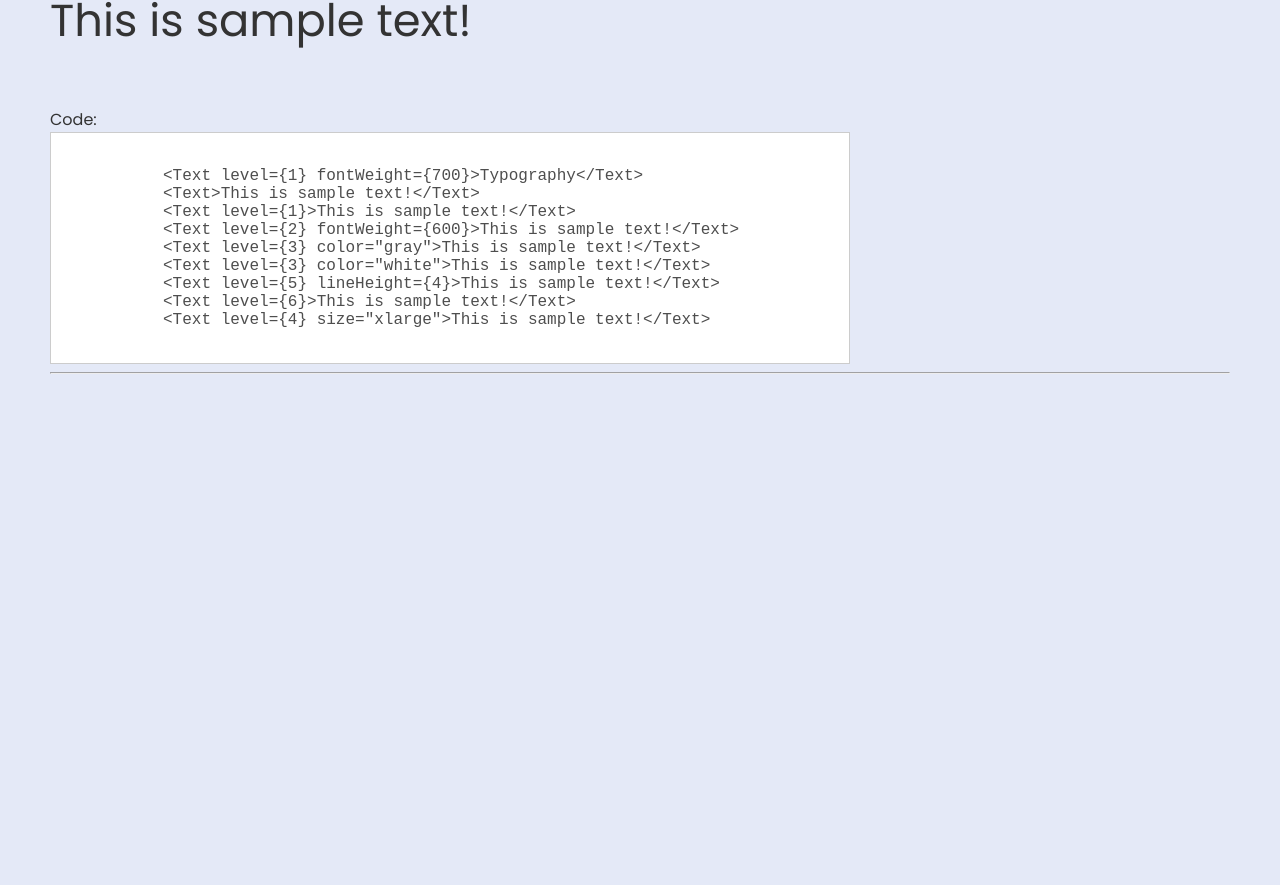
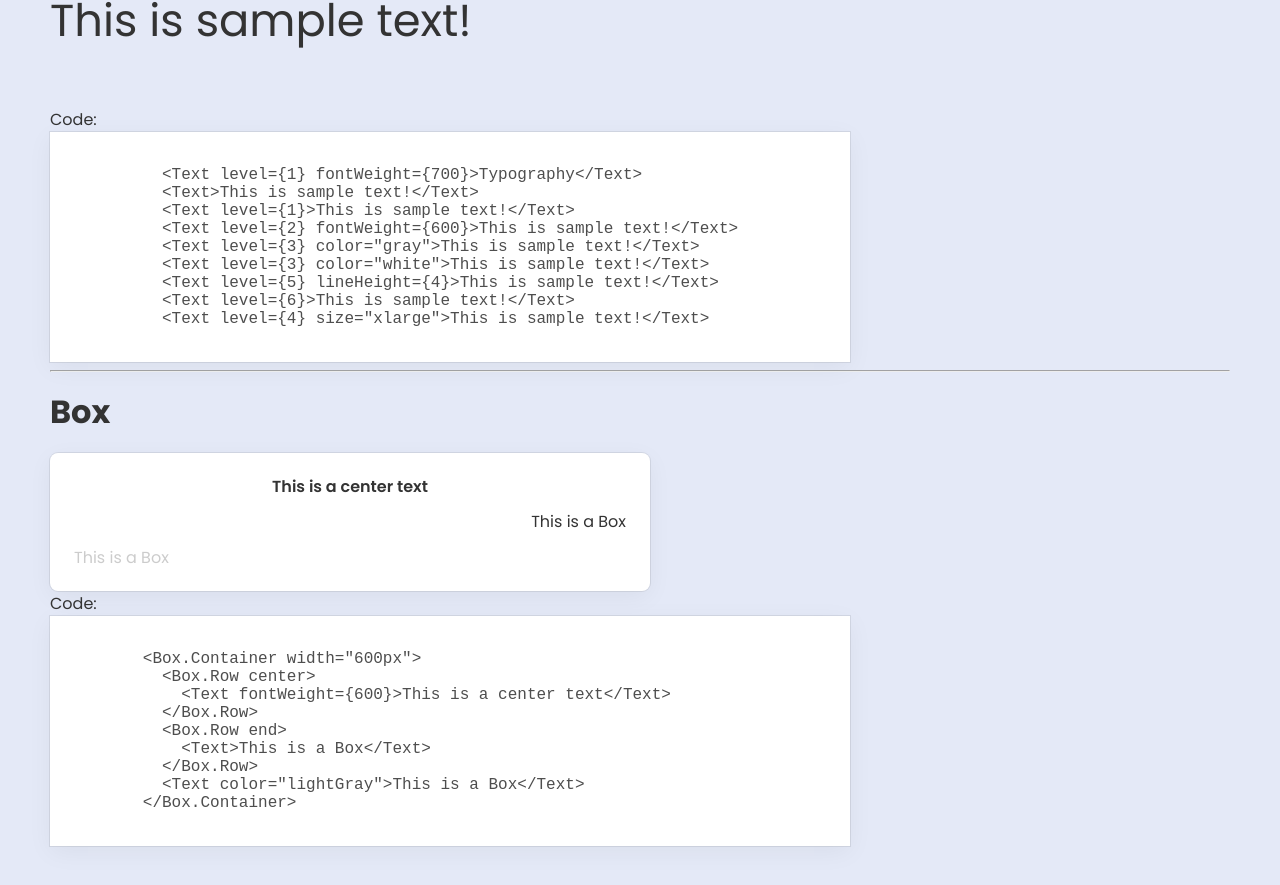
Before and after one commit to pablogeokar/nextjs13-styledComponents, a Next.js app: page / in a window 1280 px wide. Shown: the part 529-1414 px from the top of the page. Before the commit the page ends 961 px from the top, so only its background shows below. Built offline with nearby package versions, Linux system fonts and the light colour scheme.

Commit message:
Iniciando o componente Box

```diff
--- /dev/null
+++ b/src/components/Box/Box.tsx
@@ -0,0 +1,36 @@
+import styled from "styled-components";
+
+type BoxProps = {
+  width?: string;
+  variation?: 1 | 2
+}
+
+type RowProps = {
+  center?: boolean
+  end?: boolean
+}
+
+export const Container = styled.div<BoxProps>`
+  display: flex;
+  flex-direction: column;
+  justify-content: center;
+  gap: 1rem;
+  background-color: ${({ theme }) => theme.colors.white};
+  width: ${attr => attr.width};
+  padding: 1.5rem;
+  border-radius: 8px;
+  box-shadow: ${attr => {
+    if (attr.variation === undefined) return ({ theme }) => theme.boxShadows.shadow01
+    if (attr.variation === 1) return ({ theme }) => theme.boxShadows.shadow01
+    if (attr.variation === 2) return ({ theme }) => theme.boxShadows.shadow02
+  }};
+`
+
+export const Row = styled.div<RowProps>`
+  display: flex;
+  justify-content: ${attr => {
+    if (attr.center) return 'center'
+    if (attr.end) return 'flex-end'
+  }};
+  gap: 1rem;
+`
--- a/src/components/GlobalStyle.tsx
+++ b/src/components/GlobalStyle.tsx
@@ -42,7 +42,7 @@ const GlobalStyle = createGlobalStyle`
     background-color: #fff;
     width: 800px;
     color: #4e4e4e;
-    border: solid 1px #ccc;
+    box-shadow: rgba(0, 0, 0, 0.05) 0px 6px 24px 0px, rgba(0, 0, 0, 0.08) 0px 0px 0px 1px;
   }
 
   * {
--- a/src/components/index.ts
+++ b/src/components/index.ts
@@ -1,3 +1,4 @@
 import { Text } from "./Text/Text";
+import * as Box from "./Box/Box";
 
-export { Text };
+export { Text, Box };
--- a/src/config/themes.ts
+++ b/src/config/themes.ts
@@ -8,14 +8,24 @@ export const light: DefaultTheme = {
     gray: "#333",
     lightGray: "#ccc",
   },
+  boxShadows: {
+    shadow01:
+      "rgba(0, 0, 0, 0.05) 0px 6px 24px 0px, rgba(0, 0, 0, 0.08) 0px 0px 0px 1px",
+    shadow02: "box-shadow: rgba(17, 17, 26, 0.1) 0px 0px 16px;",
+  },
 };
 
 export const dark: DefaultTheme = {
   colors: {
     body: "#1c1c1c",
-    black: "#E4E9F7",
-    white: "#fff",
-    gray: "#333",
+    black: "#fff",
+    white: "#1c1c1c",
+    gray: "#E4E9F7",
     lightGray: "#ccc",
   },
+  boxShadows: {
+    shadow01:
+      "rgba(0, 0, 0, 0.05) 0px 6px 24px 0px, rgba(0, 0, 0, 0.08) 0px 0px 0px 1px",
+    shadow02: "box-shadow: rgba(17, 17, 26, 0.1) 0px 0px 16px;",
+  },
 };
--- a/src/pages/index.tsx
+++ b/src/pages/index.tsx
@@ -1,6 +1,6 @@
 
 import styled from "styled-components"
-import { Text } from "../components"
+import { Text, Box } from "../components"
 
 
 export default function StyleGuide() {
@@ -33,6 +33,33 @@ export default function StyleGuide() {
         }
       </pre>
       <hr />
+
+      {/** Box */}
+      <Text level={1} fontWeight={700}>Box</Text>
+      <Box.Container width="600px" variation={1}>
+        <Box.Row center>
+          <Text fontWeight={600}>This is a center text</Text>
+        </Box.Row>
+        <Box.Row end>
+          <Text>This is a Box</Text>
+        </Box.Row>
+        <Text color="lightGray">This is a Box</Text>
+      </Box.Container>
+
+      <Text>Code:</Text>
+      <pre>
+        {`
+        <Box.Container width="600px">
+          <Box.Row center>
+            <Text fontWeight={600}>This is a center text</Text>
+          </Box.Row>
+          <Box.Row end>
+            <Text>This is a Box</Text>
+          </Box.Row>
+          <Text color="lightGray">This is a Box</Text>
+        </Box.Container>
+        `}
+      </pre>
     </Page>
   )
 }
--- a/styled.d.ts
+++ b/styled.d.ts
@@ -9,5 +9,9 @@ declare module "styled-components" {
       gray: string,
       lightGray: string,
     };
+    boxShadows:{
+      shadow01: string,
+      shadow02: string
+    }
   }
 }
```
